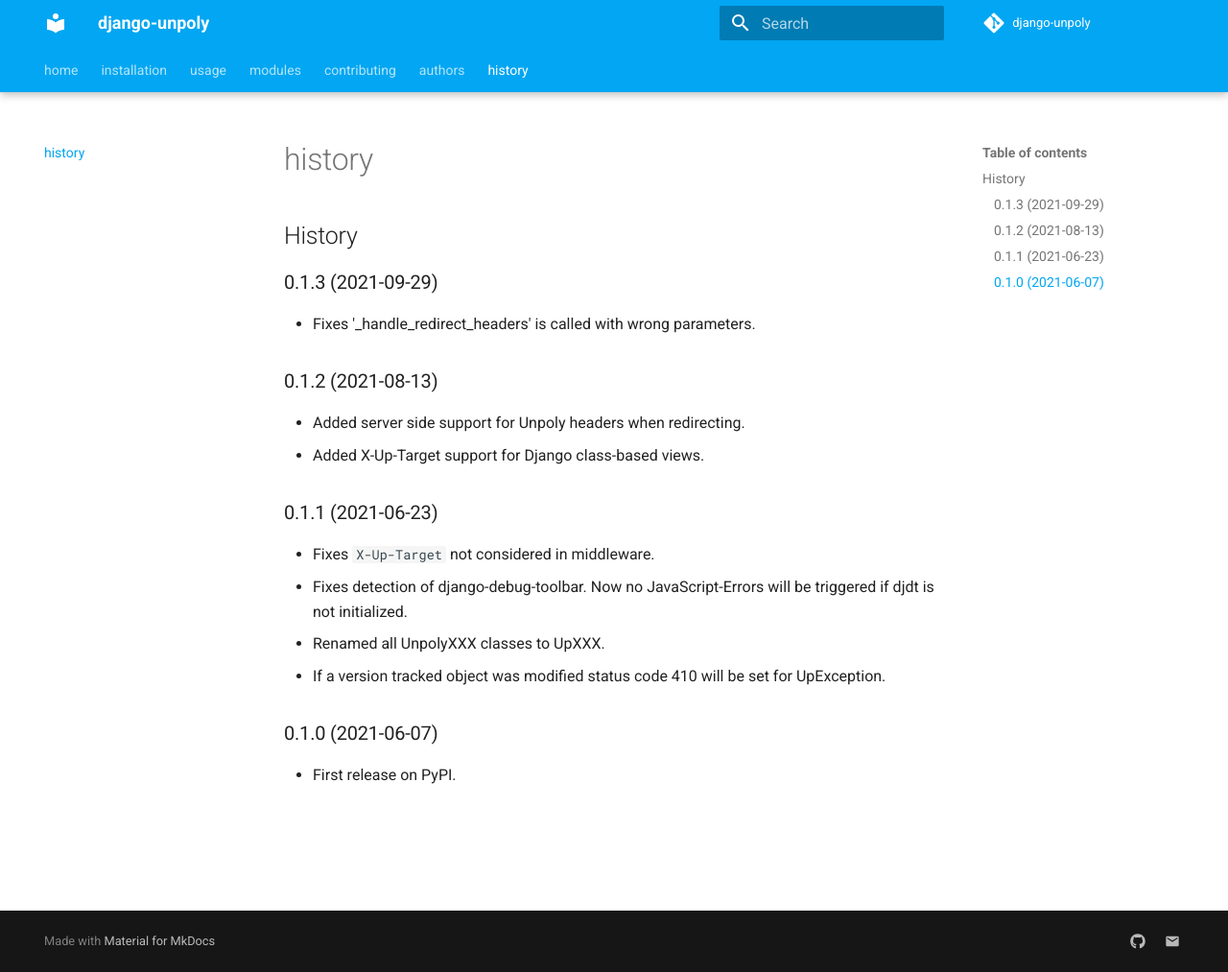
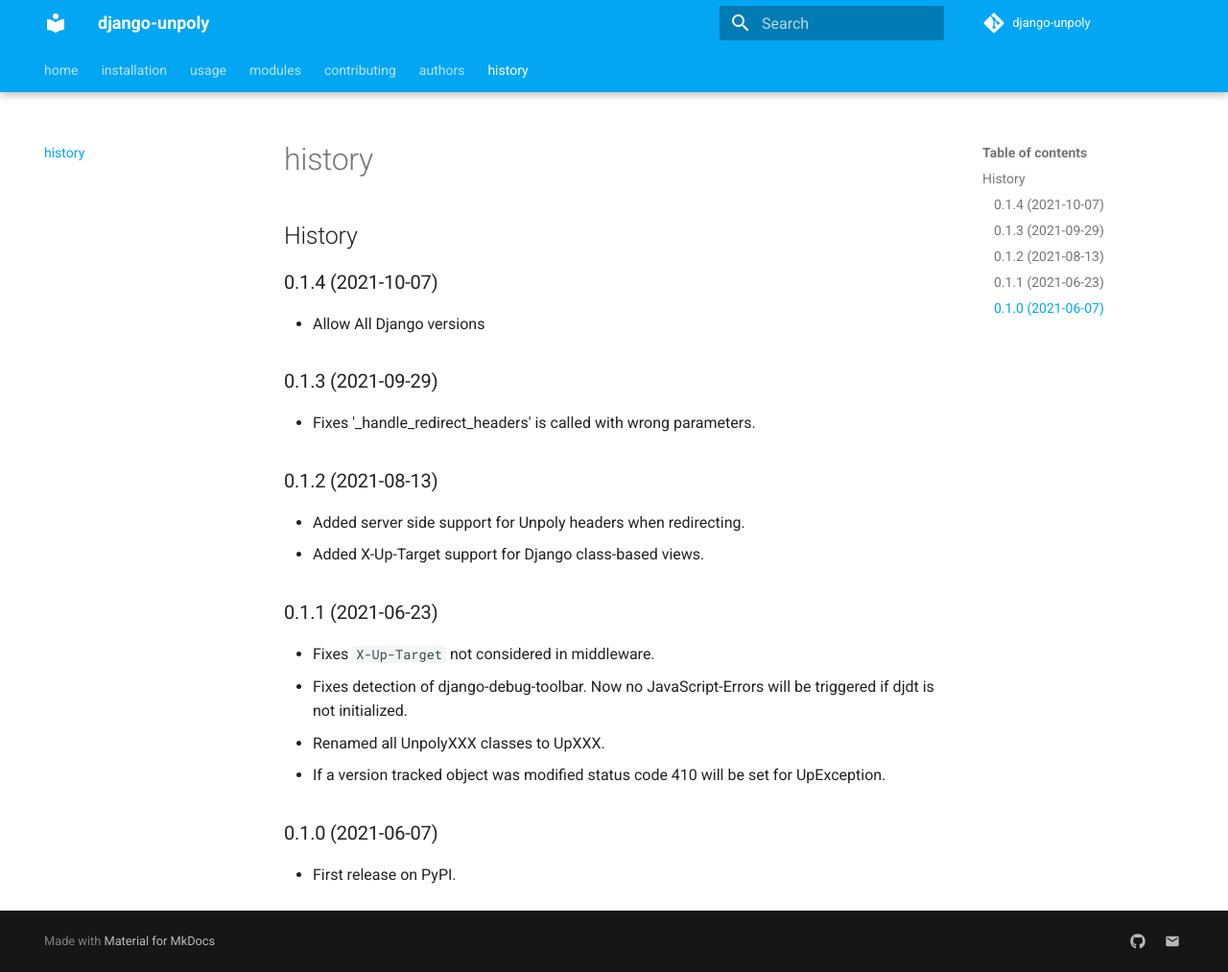
Before and after one commit to jwaschkau/django-unpoly, an MkDocs documentation site: the page built from docs/history.md, in a window 1280 px wide and 1013 px high. Shown: the whole window at 96% size. Built offline with MkDocs 1.6.1 and Material for MkDocs 9.7.7, drawn with Linux system fonts in a browser that asks for light colours; comment, search, counter and statistics services are not loaded.

Commit message:
django-unpoly-15 Allow all Django versions >=3.0

```diff
--- a/HISTORY.md
+++ b/HISTORY.md
@@ -1,4 +1,8 @@
 # History
+
+## 0.1.4 (2021-10-07)
+
+* Allow All Django versions
 
 ## 0.1.3 (2021-09-29)
 
--- a/pyproject.toml
+++ b/pyproject.toml
@@ -1,7 +1,7 @@
 [tool]
 [tool.poetry]
 name = "django-unpoly"
-version = "0.1.3"
+version = "0.1.4"
 homepage = "https://github.com/jwaschkau/django-unpoly"
 description = "Unpoly integration for Django."
 authors = ["Jannik Eilers <j.waschkau@gmail.com>"]
```
Also changed, not shown: README.md (+1 -1 lines).
